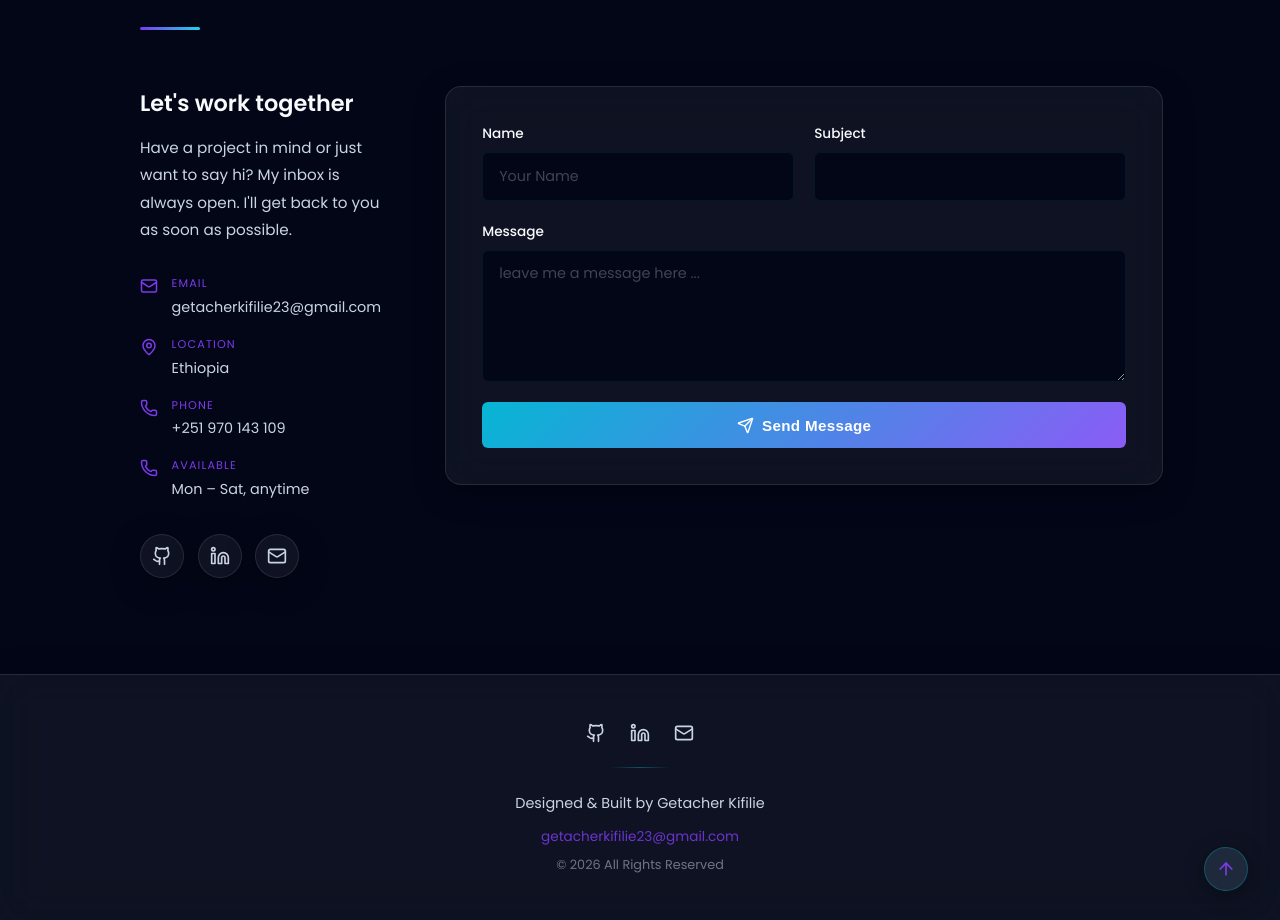
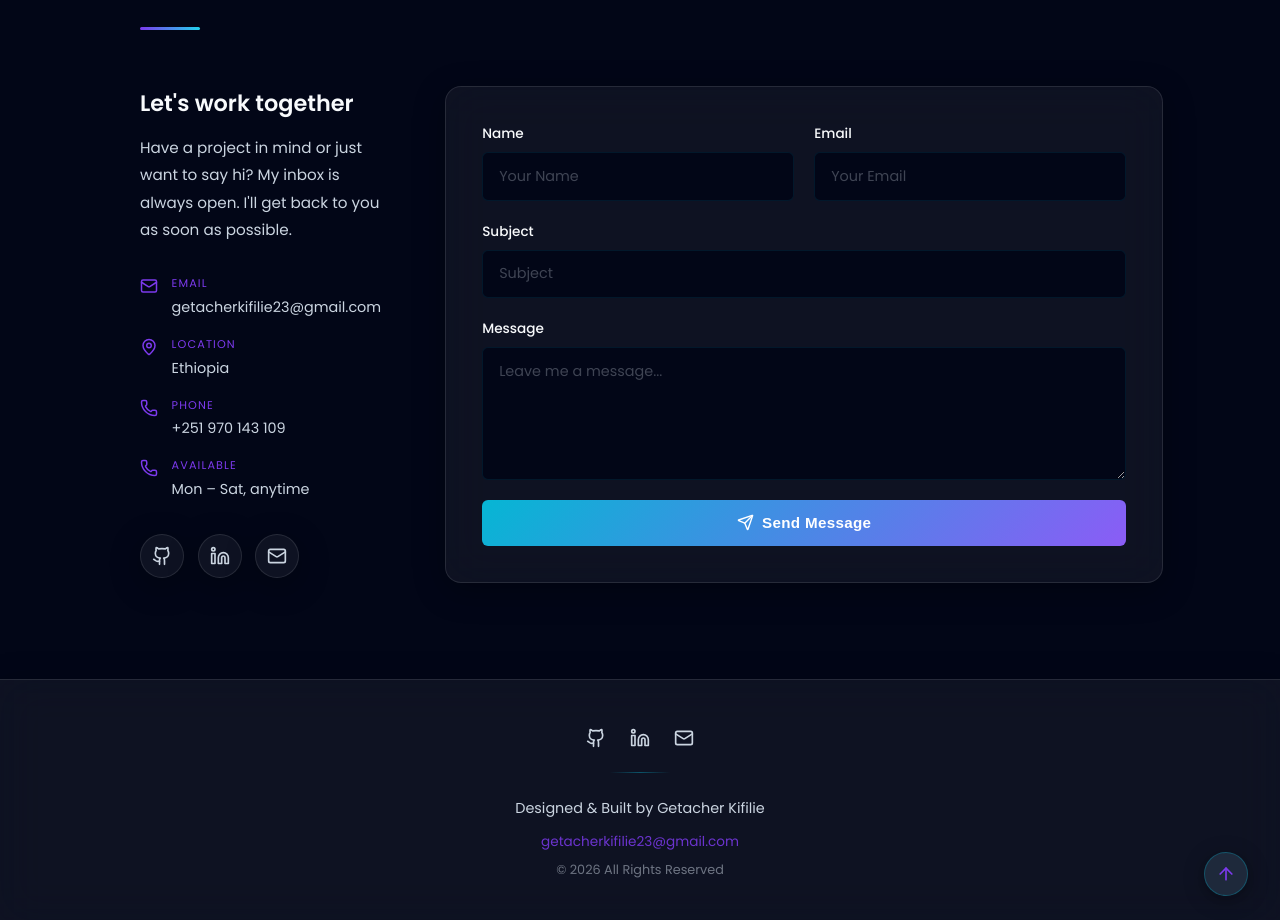
Before and after one commit to gech730/portifolio, a React (Vite) app: page / in a window 1280 px wide. Shown: the part 6145-7065 px from the top of the page. Built offline with nearby package versions, Linux system fonts and the light colour scheme.

Commit message:
update contact page

```diff
--- a/src/components/Contact.jsx
+++ b/src/components/Contact.jsx
@@ -1,26 +1,30 @@
 import { useState, useRef } from 'react';
 import emailjs from '@emailjs/browser';
-import { Github, Linkedin, Mail, Send, MapPin, Phone, Clock } from 'lucide-react';
+import { Github, Linkedin, Mail, Send, MapPin, Phone } from 'lucide-react';
 import '../styles/contact.css';
 
-const EMAILJS_SERVICE_ID  = 'service_1al7wes';
-const EMAILJS_TEMPLATE_ID = 'template_al16xf7';
-const EMAILJS_PUBLIC_KEY  = 'w7kHZjjg_Q4A8v21Y';
-// ───────────────────────────────────────────────────────────────
 
+const EMAILJS_SERVICE_ID  ='service_ro4tclq';
+const EMAILJS_TEMPLATE_ID = 'template_sxfoqor';
+const EMAILJS_PUBLIC_KEY  ='4Yg6ZJrf3ukCoTOHq';
+console.log(EMAILJS_SERVICE_ID, EMAILJS_TEMPLATE_ID, EMAILJS_PUBLIC_KEY);
 const Contact = () => {
   const formRef = useRef(null);
   const sectionRef = useRef(null);
 
-  const [formData, setFormData] = useState({ name: '', subject: '', message: '' });
+  const [formData, setFormData] = useState({
+    name: '',
+    email: '',
+    subject: '',
+    message: ''
+  });
+
   const [status, setStatus] = useState('idle'); // idle | sending | success | error
-
-  const handleChange = (e) =>
-    setFormData((prev) => ({ ...prev, [e.target.name]: e.target.value }));
 
   const handleSubmit = async (e) => {
     e.preventDefault();
     setStatus('sending');
+
     try {
       await emailjs.sendForm(
         EMAILJS_SERVICE_ID,
@@ -28,18 +32,28 @@ const Contact = () => {
         formRef.current,
         EMAILJS_PUBLIC_KEY
       );
+
       setStatus('success');
-      setFormData({ name: '', subject: '', message: '' });
-    } catch {
+
+      // reset form
+      setFormData({
+        name: '',
+        email: '',
+        subject: '',
+        message: ''
+      });
+
+    } catch (error) {
+      console.error(error);
       setStatus('error');
     }
   };
 
   const contactDetails = [
-    { icon: <Mail size={18} />,  label: 'Email',       value: 'getacherkifilie23@gmail.com', href: 'mailto:getacherkifilie23@gmail.com' },
-    { icon: <MapPin size={18} />, label: 'Location',   value: 'Ethiopia',                    href: 'https://maps.google.com/?q=Ethiopia' },
-    { icon: <Phone size={18} />, label: 'Phone',       value: '+251 970 143 109',             href: 'tel:+251970143109' },
-    { icon: <Phone size={18} />, label: 'Available',   value: 'Mon – Sat, anytime',           href: null },
+    { icon: <Mail size={18} />, label: 'Email', value: 'getacherkifilie23@gmail.com', href: 'mailto:getacherkifilie23@gmail.com' },
+    { icon: <MapPin size={18} />, label: 'Location', value: 'Ethiopia', href: 'https://maps.google.com/?q=Ethiopia' },
+    { icon: <Phone size={18} />, label: 'Phone', value: '+251 970 143 109', href: 'tel:+251970143109' },
+    { icon: <Phone size={18} />, label: 'Available', value: 'Mon – Sat, anytime', href: null },
   ];
 
   const socialLinks = [
@@ -51,13 +65,15 @@ const Contact = () => {
   return (
     <section id="contact" className="contact" ref={sectionRef}>
       <div className="contact-container">
+
         <div className="section-header fade-in-up">
           <h2 className="section-title">Get In Touch</h2>
           <div className="section-line" />
         </div>
 
         <div className="contact-content">
-          {/* Left info panel */}
+
+          {/* LEFT SIDE */}
           <div className="contact-info fade-in-up">
             <h3 className="contact-heading">Let's work together</h3>
             <p className="contact-text">
@@ -96,55 +112,69 @@ const Contact = () => {
             </div>
           </div>
 
-          {/* Right form */}
+          {/* RIGHT SIDE (FORM) */}
           <div className="contact-form-wrapper fade-in-up">
             <form className="contact-form" ref={formRef} onSubmit={handleSubmit}>
+
               <div className="form-row">
+                {/* NAME */}
                 <div className="form-group">
                   <label htmlFor="name">Name</label>
                   <input
-                    type="text" id="name" name="from_name"
+                    type="text"
+                    id="name"
+                    name="from_name"
                     value={formData.name}
                     onChange={(e) => setFormData(p => ({ ...p, name: e.target.value }))}
-                    required placeholder="Your Name"
+                    required
+                    placeholder="Your Name"
                   />
                 </div>
+
+                {/* EMAIL */}
                 <div className="form-group">
-                  <label htmlFor="subject">Subject</label>
+                  <label htmlFor="email">Email</label>
                   <input
-                    type="text" id="subject" name="subject"
-                    value={formData.subject}
-                    onChange={(e) => setFormData(p => ({ ...p, subject: e.target.value }))}
-                    required placeholder=""
+                    type="email"
+                    id="email"
+                    name="from_email"
+                    value={formData.email}
+                    onChange={(e) => setFormData(p => ({ ...p, email: e.target.value }))}
+                    required
+                    placeholder="Your Email"
                   />
                 </div>
               </div>
 
+              {/* SUBJECT */}
+              <div className="form-group">
+                <label htmlFor="subject">Subject</label>
+                <input
+                  type="text"
+                  id="subject"
+                  name="subject"
+                  value={formData.subject}
+                  onChange={(e) => setFormData(p => ({ ...p, subject: e.target.value }))}
+                  required
+                  placeholder="Subject"
+                />
+              </div>
+
+              {/* MESSAGE */}
               <div className="form-group">
                 <label htmlFor="message">Message</label>
                 <textarea
-                  id="message" name="message"
+                  id="message"
+                  name="message"
                   value={formData.message}
                   onChange={(e) => setFormData(p => ({ ...p, message: e.target.value }))}
-                  required placeholder="leave me a message here ..."
+                  required
+                  placeholder="Leave me a message..."
                   rows="5"
                 />
               </div>
 
-              {/* Hidden field to ensure sender email is included in message body */}
-              <input
-                type="hidden"
-                name="full_message"
-                value={`From: ${formData.name}
-Subject: ${formData.subject}
-
-Message:
-${formData.message}
-
----
-Note: No email provided for reply.`}
-              />
-
+              {/* SUBMIT BUTTON */}
               <button type="submit" className="submit-btn" disabled={status === 'sending'}>
                 {status === 'sending' ? (
                   <><span className="spinner" /> Sending...</>
@@ -153,17 +183,21 @@ Note: No email provided for reply.`}
                 )}
               </button>
 
+              {/* STATUS */}
               {status === 'success' && (
                 <p className="form-status success">Message sent! I'll get back to you soon.</p>
               )}
+
               {status === 'error' && (
                 <p className="form-status error">
                   Something went wrong. Please email me directly at{' '}
                   <a href="mailto:getacherkifilie23@gmail.com">getacherkifilie23@gmail.com</a>
                 </p>
               )}
+
             </form>
           </div>
+
         </div>
       </div>
     </section>
```
